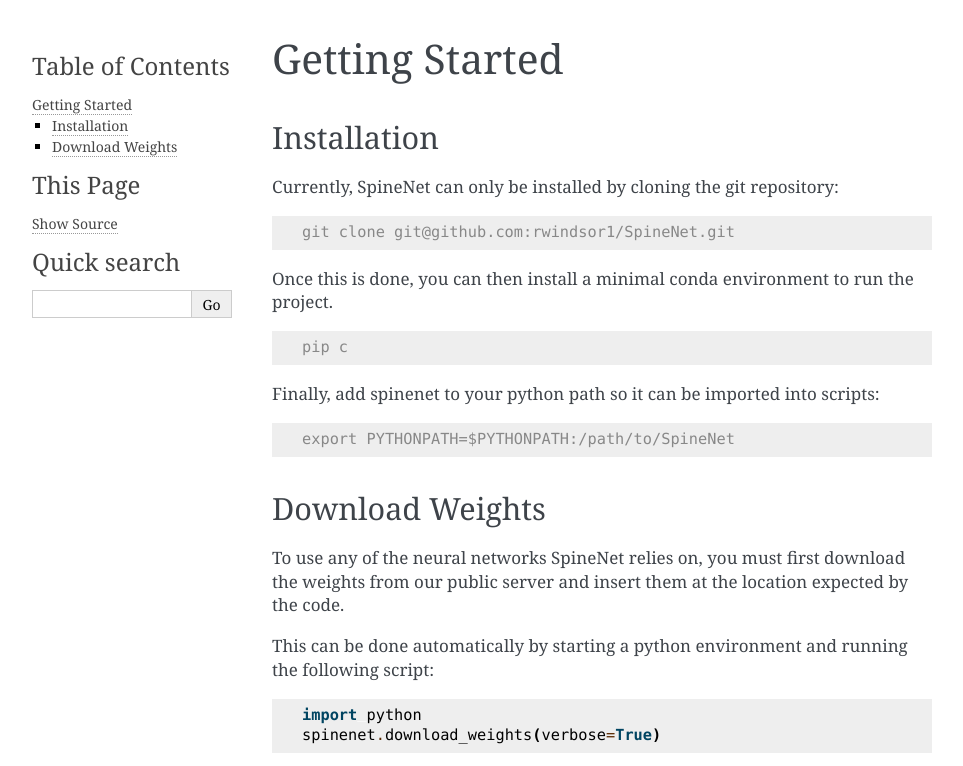
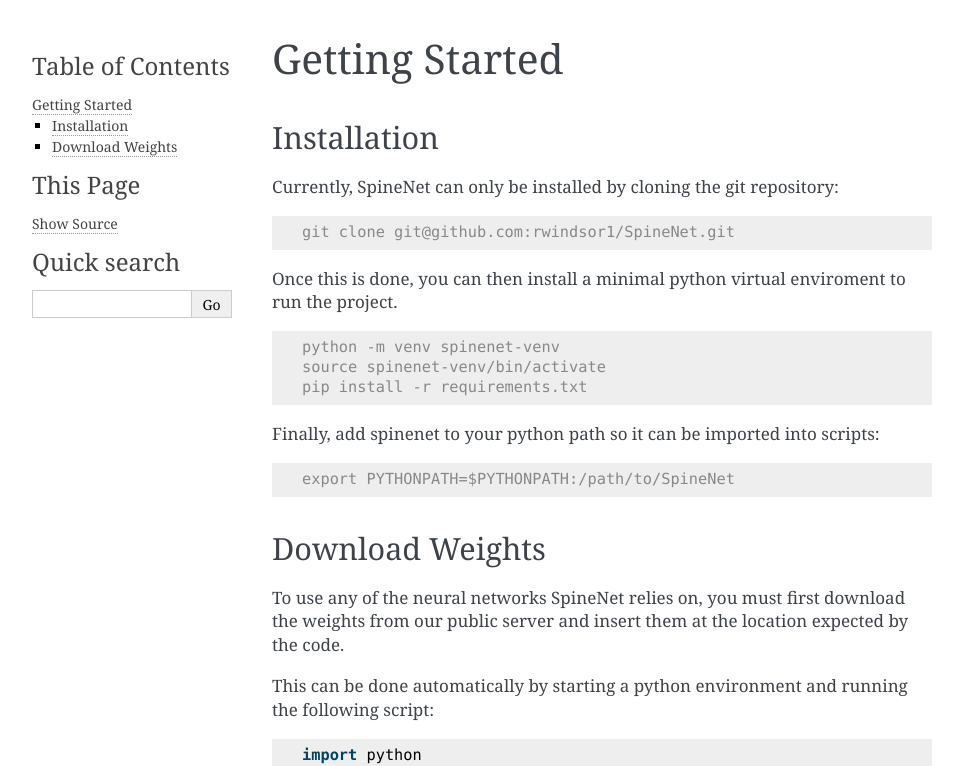
Before and after one commit to rwindsor1/SpineNet, a Sphinx documentation site: the page built from docs/getting-started.rst, in a window 1280 px wide, cut to the strip 0-766 px from the top of the page. Shown: the whole strip, without its empty margins (148-1111 px from the left). Built offline with Sphinx 7.4.7, drawn with Linux system fonts in a browser that asks for light colours.

Commit message:
added proper pip install instructions to documentation

```diff
--- a/docs/getting-started.rst
+++ b/docs/getting-started.rst
@@ -10,11 +10,15 @@
 
    git clone git@github.com:rwindsor1/SpineNet.git
 
-Once this is done, you can then install a minimal conda environment to run the project.
+Once this is done, you can then install a minimal python virtual enviroment to run the project.
 
 .. code-block:: console
 
-   pip c
+   python -m venv spinenet-venv
+   source spinenet-venv/bin/activate
+   pip install -r requirements.txt
+
+
 
 Finally, add spinenet to your python path so it can be imported into scripts:
 
```
